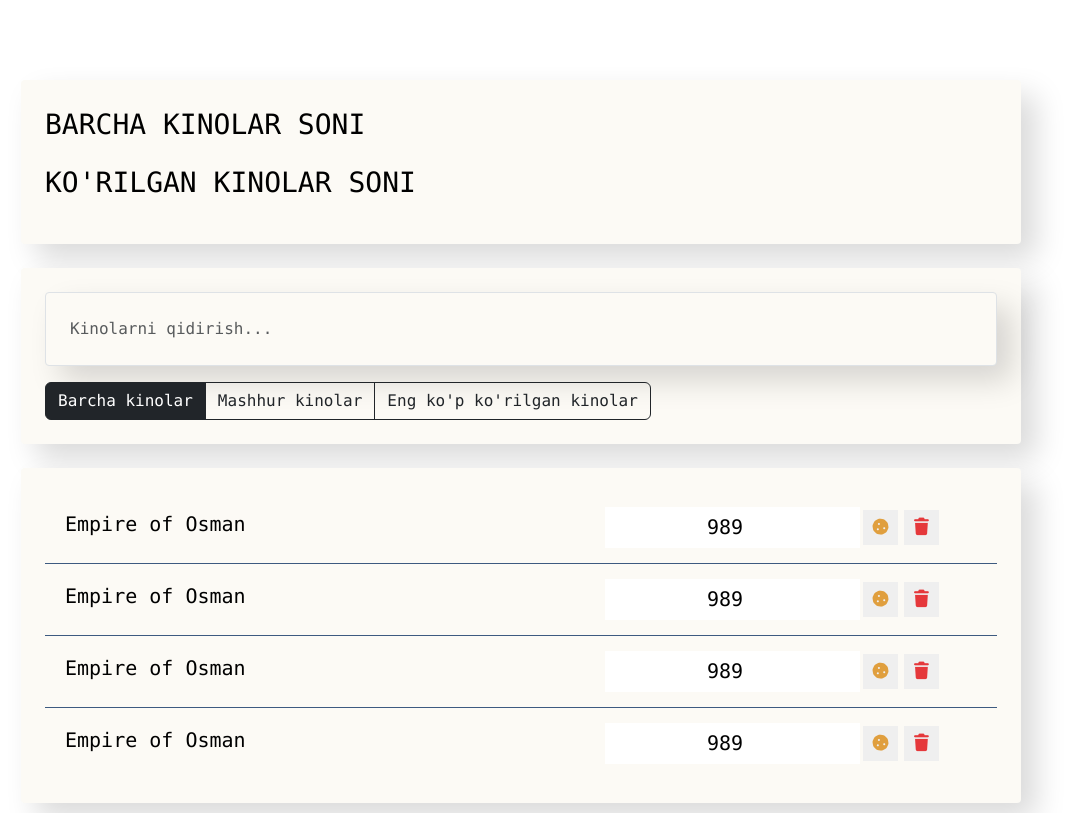
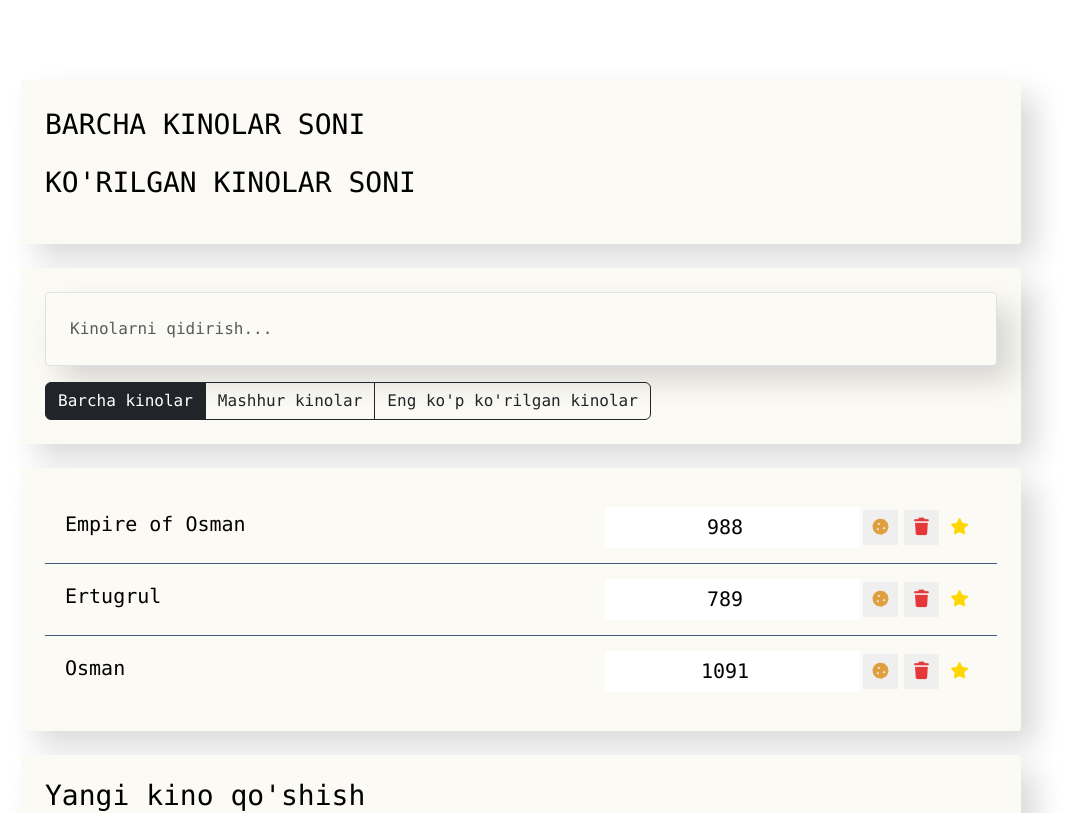
Before and after one commit to Ismail-SWE/movies-project, a React (Vite) app in the folder movies/: page / in a window 1280 px wide. Shown: the top 813 px of the page, without its empty margins (119-1192 px from the left). Built offline with nearby package versions, Linux system fonts and the light colour scheme.

Commit message:
changed too many stuff

```diff
--- a/movies/src/components/app/app.jsx
+++ b/movies/src/components/app/app.jsx
@@ -7,17 +7,25 @@ import MoviesAddForm from "../movies-add-form/movies-add-form";
 import "./app.css";
 
 const App = () => {
+
+  const data = [
+    {name: 'Empire of Osman', viewers: 988, favourite: false,  id:1},
+    {name: 'Ertugrul', viewers: 789, favourite: false, id: 2},
+    {name: 'Osman', viewers: 1091, favourite: true, id: 3},
+  ];
+
   return (
     <div className="app font-monospace">
       <div className="content">
-        <AppInfo />
+        <AppInfo/>
 
         <div className="search-panel">
           <SearchPanel />
           <AppFilter />
         </div>
 
-        <MovieList/>
+        <MovieList data ={data} />
+        {/* datani pass qildim keyingi compga */}
         <MoviesAddForm/>
       </div>
     </div>
--- a/movies/src/components/movie-list-item/movie-list-item.css
+++ b/movies/src/components/movie-list-item/movie-list-item.css
@@ -55,8 +55,8 @@
   transform: translateX(0px);
 }
 
-.list-group-item.increase .list-group-item-label,
-.list-group-item.increase .list-group-item-input {
+.list-group-item.favourite .list-group-item-label,
+.list-group-item.favourite .list-group-item-input {
   color: #e09f3e;
 }
 
--- a/movies/src/components/movie-list-item/movie-list-item.jsx
+++ b/movies/src/components/movie-list-item/movie-list-item.jsx
@@ -1,12 +1,37 @@
+import {Component} from 'react'
 import "./movie-list-item.css"
 
-const MovieListItem = () => {
-  return (
-    <li className="list-group-item d-flex justify-content-between">
-        <span className="list-group-item-label">Empire of Osman</span>
-        <input type="number" className = "list-group-item-input" defaultValue = "989"/>
+class MovieListItem extends Component{
+  constructor(props){
+  super(props)
+  this.state = {favourite: false, like: true}
+}
+//eski usul
+  // this.setState(prevState => ({
+  //   favourite: !prevState.favourite,
+  // }))
+onFavourite = () =>{
+  this.setState(({ favourite }) => ({
+    favourite: !favourite,
+  }))
+}
+
+onLike = () => {
+  this.setState(({like}) =>({
+    like: !like,
+  }))
+}
+
+render(){
+  const {name, viewers} = this.props
+  const {favourite, like} = this.state
+
+   return (
+    <li className={`list-group-item d-flex justify-content-between ${favourite && 'favourite'} ${like && 'like'}`}>
+        <span onClick = {this.onLike}  className="list-group-item-label">{name}</span>
+        <input type="number" className = "list-group-item-input" defaultValue = {viewers}/>
         <div className="d-flex justify-content-center align-items-center">
-            <button type="button" className="btn-cookie btn-sm">
+            <button type="button" className="btn-cookie btn-sm" onClick={this.onFavourite}>
                 <i className="fas fa-cookie"></i>
             </button>
             <button type="button" className="btn-trash btn-sm">
@@ -16,6 +41,9 @@ const MovieListItem = () => {
         </div>
     </li>
   )
+ }
 }
 
+
+
 export default MovieListItem;
--- a/movies/src/components/movie-list/movie-list.jsx
+++ b/movies/src/components/movie-list/movie-list.jsx
@@ -2,14 +2,18 @@ import "./movie-list.css";
 
 import MovieListItem from '../movie-list-item/movie-list-item';
 
-const MovieList = () => {
+const MovieList = ({data}) => {
+
+  // bu yerda data bu array of objects, agar har safar data[0].name va hkz
+  // deb beradigan bo'lsak bo'lmidi 100 ta bo'lsa 100 ta qilib
+  // shunga mapga qo'yamiz har bir aylantirilgan objectdan.name qilib elementni olib qolamiz
+  // va boshqa componentga uzatish kerak bo'lsa uzatamiz props orqali olib qolingan narsani
   return (
-    <div class="movie-list">
-        <MovieListItem/>
-        <MovieListItem/>
-        <MovieListItem/>
-        <MovieListItem/>
-    </div>
+    <ul class="movie-list">
+      {data.map(item => (
+         <MovieListItem key={item.id} name={item.name} viewers = {item.viewers} favourite = {item.favourite} />
+      ))}
+    </ul>
   )
 }
 
--- a/movies/src/components/movies-add-form/movies-add-form.jsx
+++ b/movies/src/components/movies-add-form/movies-add-form.jsx
@@ -1,18 +1,35 @@
+import { Component } from "react";
 import "./movies-add-form.css";
 
-const MoviesAddForm = () => {
+ class MoviesAddForm extends Component {
+  constructor(props){
+    super(props)
+    this.state = {
+      name: "",
+      views: ""
+    }
+  }
+
+  changeHandlerInput = (e)=> {
+    this.setState({
+      [e.target.name]: e.target.value
+    })
+  }
+
+  render() {
   return (
     <div className="movies-add-form">
         <h3>Yangi kino qo'shish</h3>
         <form className="add-form d-flex">
-            <input type="text" className="form-control new-post-label"  placeholder="Qanday kino?"/>
-            <input type="number" className="form-control new-post-label" placeholder="Nechi marotaba ko'rilgan?"/>
+            <input onChange = {this.changeHandlerInput} name="name" type="text" className="form-control new-post-label"  placeholder="Qanday kino?" />
+            <input onChange = {this.changeHandlerInput} name="views" type="number" className="form-control new-post-label" placeholder="Nechi marotaba ko'rilgan?"  />
             <button type="submit" className="btn btn-outline-dark">
                 Qo'shish
             </button>
         </form>
     </div>
   )
+ }
 }
 
 export default MoviesAddForm;
```
